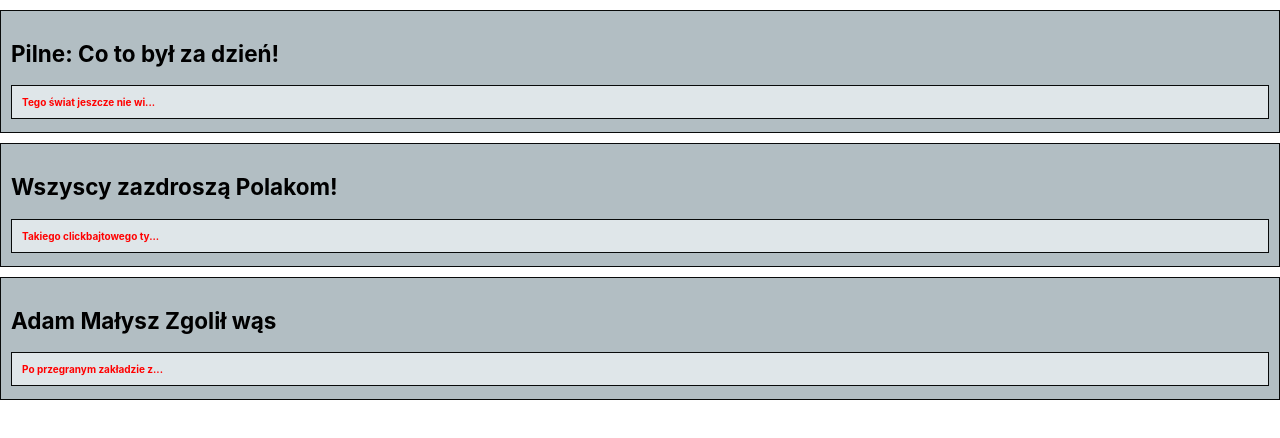
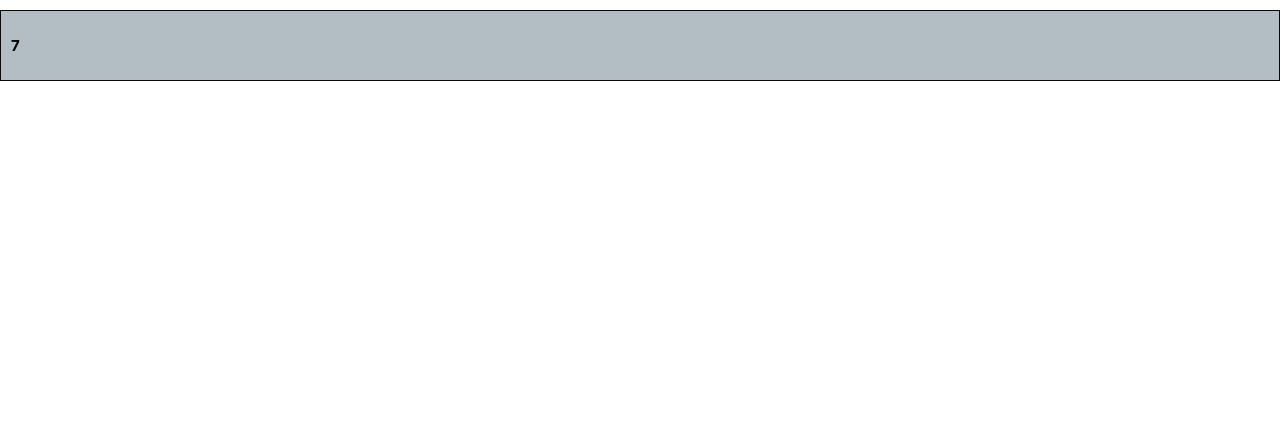
Before and after one commit to janiuuuu/SzkolaReacta_Week_2, a React (Create React App) app: page / in a window 1280 px wide. Shown: the top 438 px of the page. Built offline with nearby package versions, Linux system fonts and the light colour scheme.

Commit message:
Zmiany do trzeciego zadania z tygodnia drugiego

```diff
--- a/src/App.js
+++ b/src/App.js
@@ -1,13 +1,5 @@
 import './App.css';
 import react from 'react';
-
-const posts = [
-  { id: 1, title: 'Pilne: Co to był za dzień!', intro: 'Tego świat jeszcze nie widział'},
-  { id: 2, title: 'Wszyscy zazdroszą Polakom!', intro: 'Takiego clickbajtowego tytułu jeszcze nikt nie wymyślił'},
-  { id: 3, title: 'Adam Małysz Zgolił wąs',
-    intro: 'Po przegranym zakładzie z Piotrem Żyłą nasz mistrz olimpijski zgolił wąsy'
-  }
-]
 
 const styleComponents = {
   backgroundColor:'#b2bec3',
@@ -37,30 +29,34 @@
 };
 
 class BlogTile extends react.Component{
+  state = {
+    second : 0
+  }
+
+  componentDidMount(){
+    setInterval(() =>{
+      this.setState({second : increments(this.state.second)});}, 1000);
+  }
+
   render(){
-    const {title, intro} = this.props;
+    const {second} = this.state;
     return(
       <div style={styleComponents}>
-        <h2>{title}</h2>
-        <p style={styleComponents.paragraf}>{intro}</p>
+        <p>{second}</p>
       </div>
     );
   }
+}
 
+function increments(sec){
+  sec ++;
+  return sec;
 }
 
 function App() {
-  const checkIntro = (cos) =>{
-    return(
-      <>{cos.substring(0,25) + `...`}</>
-    );
-  }
   return (
     <div>
-      {posts.map((elem, index) => (
-         //<div><h2>{elem.title}</h2><p>{checkIntro(elem.intro)}</p></div>
-         <BlogTile key={elem.id} title={elem.title} intro={checkIntro(elem.intro)}/>
-      ))}
+      <BlogTile />
     </div>
   );
 }
```
